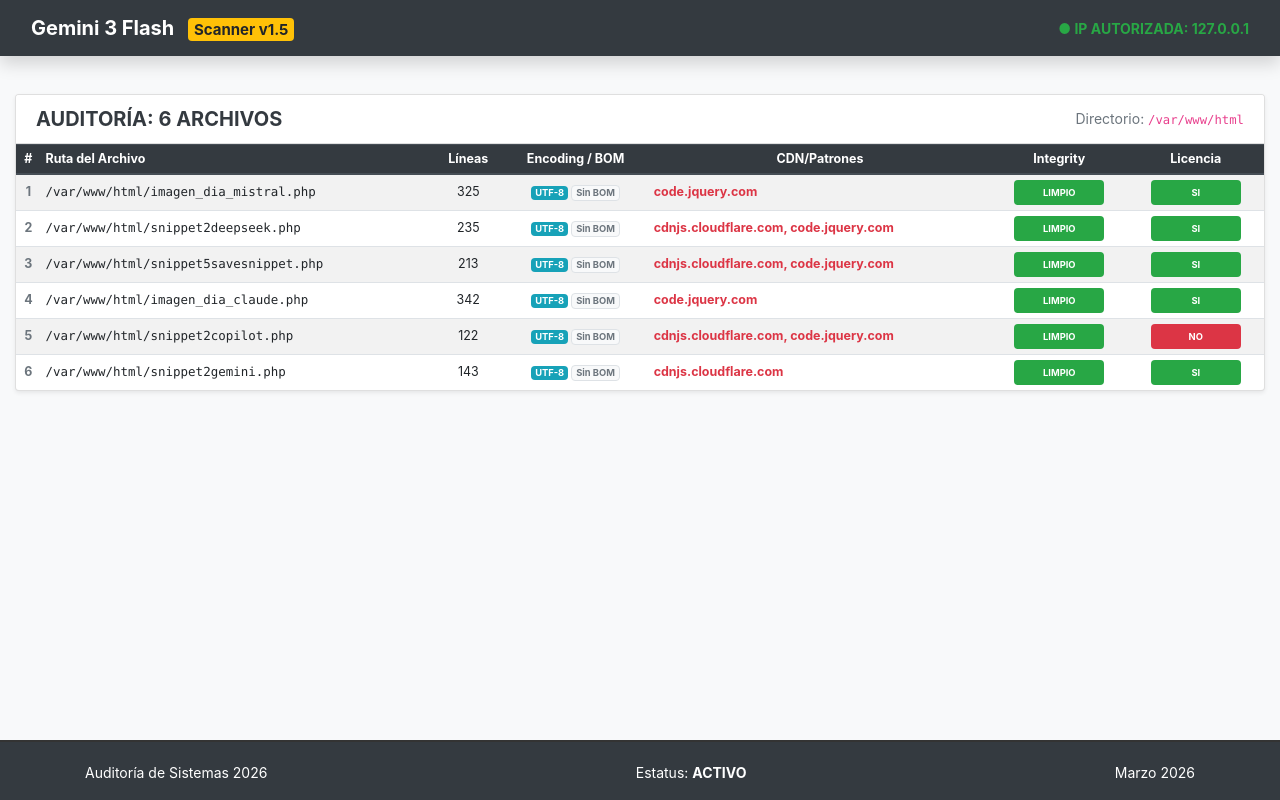
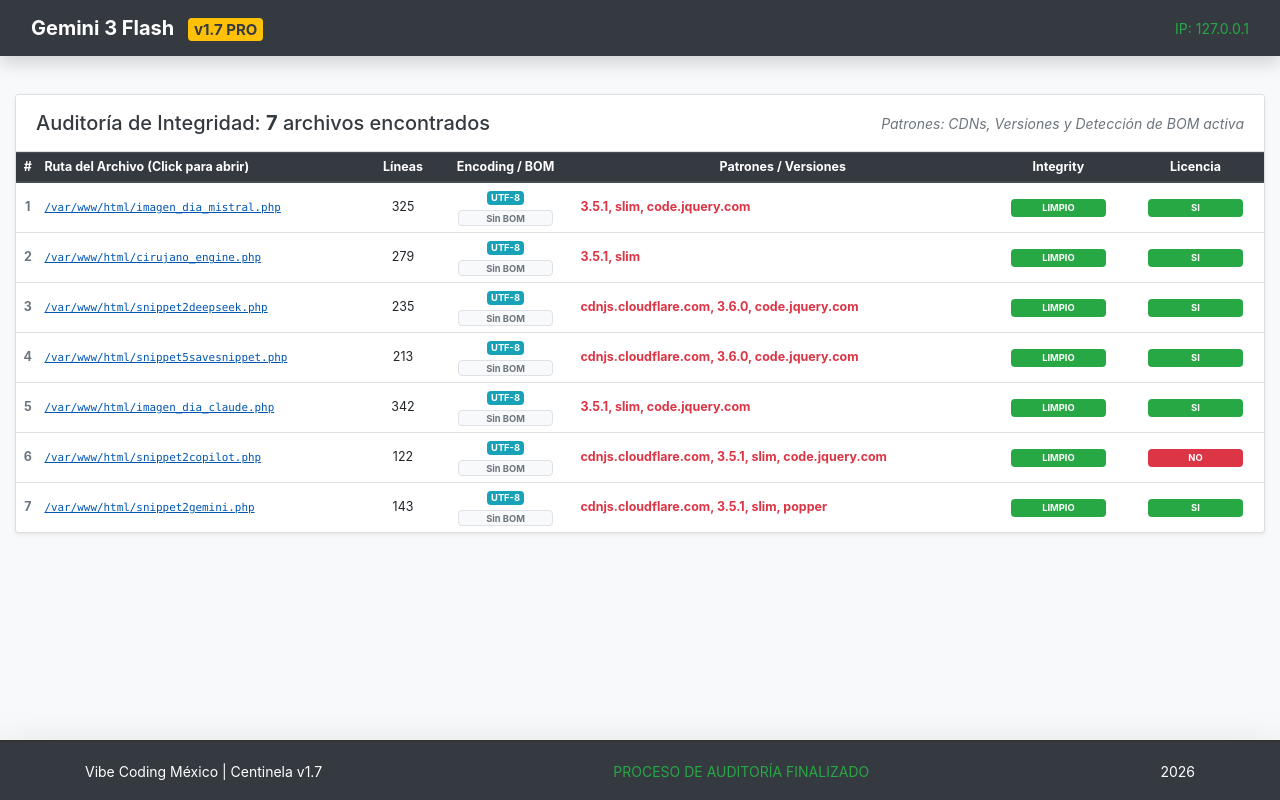
Before and after one commit to AlfonsoOrozcoAguilarnoNDA/snippetsMIT, a PHP site: page /snippetcorregirCDN.php in a window 1280 px wide. Run offline with PHP 8.4, Linux system fonts and the light colour scheme.

Commit message:
Update snippetcorregirCDN.php

```diff
--- a/snippetcorregirCDN.php
+++ b/snippetcorregirCDN.php
@@ -20,12 +20,13 @@
  * Auditoría de Librerías y Atributos - Ejecución Automática
  * PHP 8.x Procedural + Bootstrap 4.6
  */
+
 // --- 1. CONTROL DE ACCESO POR IP ---
 $ipsAutorizadas = [
-    '127.0.0.1', // Localhost IPv4
-    '::1',       // Localhost IPv6
-    '192.168.1.1', // Ejemplo IP local
-    // Agrega aquí tu IP pública si lo corres en un servidor remoto
+    '127.0.0.1',
+    '::1',
+	'201.103.224.166', // la tuya
+    '192.168.1.1',
 ];
 
 $ipVisitante = $_SERVER['REMOTE_ADDR'];
@@ -36,19 +37,23 @@ $mbstring_instalada = extension_loaded('mbstring');
 
 $directorioBase = __DIR__;
 $extensionBuscada = 'php';
+
+// Listado de patrones actualizado v1.7
 $patrones = [
     'maxcdn.bootstrapcdn.com',
     'stackpath.bootstrapcdn.com',
     'cdnjs.cloudflare.com',
-    '4.6.3',
-    '4.5.2',
-    '5.15.3',
+    '4.6.3', '4.5.2', '4.5.3',
+    '5.15.1', '5.15.2', '5.15.3',
+    '3.2.1', '3.5.1', '3.6.0', '3.7.0',
+    '6.0.0', '6.5.0', '6.5.2',
+    'slim', 'popper',
+    'sha256-XOqroi11tYnBDfnSiK9n7No+34id9mN9F5nOTpL0skw=',
     'code.jquery.com'
 ];
 
 $resultados = [];
 
-// Solo ejecutamos si hay acceso y mbstring está presente
 if ($accesoConcedido && $mbstring_instalada) {
     $directory = new RecursiveDirectoryIterator($directorioBase);
     $iterator = new RecursiveIteratorIterator($directory);
@@ -58,30 +63,35 @@ if ($accesoConcedido && $mbstring_instalada) {
             if ($archivo->getFilename() === basename(__FILE__)) continue;
 
             $rutaCompleta = $archivo->getPathname();
+            // Generamos una ruta relativa para el enlace target_blank
+            $rutaRelativa = str_replace($directorioBase . DIRECTORY_SEPARATOR, '', $rutaCompleta);
+
             $contenido = file_get_contents($rutaCompleta);
 
-            $encontrado = false;
-            $dominiosDetectados = [];
+            $matchPatron = false;
+            $detectados = [];
 
             foreach ($patrones as $patron) {
                 if (strpos($contenido, $patron) !== false) {
-                    $encontrado = true;
-                    $dominiosDetectados[] = $patron;
+                    $matchPatron = true;
+                    $detectados[] = $patron;
                 }
             }
 
-            if ($encontrado) {
-                $lineas = count(file($rutaCompleta));
-                $bom = (substr($contenido, 0, 3) === pack("CCC", 0xef, 0xbb, 0xbf));
-                $encoding = mb_detect_encoding($contenido, 'UTF-8', true) ?: 'Otro/Desconocido';
+            $tieneBOM = (substr($contenido, 0, 3) === pack("CCC", 0xef, 0xbb, 0xbf));
+
+            if ($matchPatron || $tieneBOM) {
+                $lineas = @count(file($rutaCompleta)) ?: 0;
+                $encoding = mb_detect_encoding($contenido, 'UTF-8', true) ?: 'Desconocido';
 
                 $resultados[] = [
                     'archivo' => $rutaCompleta,
-                    'dominios' => implode(', ', array_unique($dominiosDetectados)),
+                    'enlace'  => $rutaRelativa,
+                    'dominios' => implode(', ', array_unique($detectados)),
                     'integrity' => (strpos($contenido, 'integrity') !== false),
                     'licencia' => (strpos($contenido, 'Licencia') !== false),
                     'lineas' => $lineas,
-                    'bom' => $bom,
+                    'bom' => $tieneBOM,
                     'encoding' => $encoding
                 ];
             }
@@ -95,13 +105,16 @@ if ($accesoConcedido && $mbstring_instalada) {
 <head>
     <meta charset="UTF-8">
     <meta name="viewport" content="width=device-width, initial-scale=1.0">
-    <title>Auditor de Código - Acceso Restringido</title>
+    <title>Auditor Centinela v1.7</title>
     <link rel="stylesheet" href="https://cdn.jsdelivr.net/npm/bootstrap@4.6.2/dist/css/bootstrap.min.css">
     <style>
         body { padding-top: 70px; padding-bottom: 80px; }
         .footer { position: fixed; bottom: 0; width: 100%; height: 60px; line-height: 60px; background-color: #1a1a1a; color: #888; border-top: 2px solid #333; }
         .table-sm td, .table-sm th { font-size: 0.78rem; vertical-align: middle; }
-        .badge-fixed { width: 90px; display: inline-block; }
+        .badge-fixed { width: 95px; display: inline-block; text-align: center; }
+        .row-bom { background-color: rgba(255, 0, 0, 0.04); }
+        .link-archivo { color: #0056b3; text-decoration: underline; font-weight: 500; }
+        .link-archivo:hover { color: #003366; background: #e9ecef; }
     </style>
 </head>
 <body class="bg-light">
@@ -109,11 +122,9 @@ if ($accesoConcedido && $mbstring_instalada) {
 <nav class="navbar navbar-expand-md navbar-dark fixed-top bg-dark shadow">
     <div class="container-fluid">
         <a class="navbar-brand" href="#">
-            <strong>Gemini 3 Flash</strong> <span class="badge badge-warning ml-2">Scanner v1.5</span>
+            <strong>Gemini 3 Flash</strong> <span class="badge badge-warning ml-2 text-dark">v1.7 PRO</span>
         </a>
-        <?php if ($accesoConcedido): ?>
-            <span class="navbar-text small text-success font-weight-bold">● IP AUTORIZADA: <?php echo $ipVisitante; ?></span>
-        <?php endif; ?>
+        <span class="navbar-text small text-success">IP: <?php echo $ipVisitante; ?></span>
     </div>
 </nav>
 
@@ -122,65 +133,63 @@ if ($accesoConcedido && $mbstring_instalada) {
     <?php if (!$accesoConcedido): ?>
         <div class="jumbotron shadow border-danger bg-white text-center mt-5">
             <h1 class="display-4 text-danger font-weight-bold">Acceso Denegado</h1>
-            <p class="lead">Lo sentimos, esta herramienta de auditoría es de uso privado.</p>
-            <hr class="my-4">
-            <div class="alert alert-warning d-inline-block px-5">
-                La dirección IP <strong><?php echo $ipVisitante; ?></strong> no está autorizada.
-            </div>
-            <p class="mt-4 small text-muted">Por seguridad, este intento de acceso ha sido registrado.</p>
+            <p class="lead">IP <strong><?php echo $ipVisitante; ?></strong> no autorizada.</p>
         </div>
 
     <?php elseif (!$mbstring_instalada): ?>
-        <div class="alert alert-danger shadow">
-            <h4 class="alert-heading font-weight-bold">¡Falta mbstring!</h4>
-            <p>Habilita la extensión <code>mbstring</code> en tu configuración de PHP para continuar.</p>
-        </div>
+        <div class="alert alert-danger shadow">Error: Falta extensión mbstring.</div>
 
     <?php else: ?>
-        <div class="card shadow-sm">
-            <div class="card-header bg-white d-flex justify-content-between align-items-center">
-                <h5 class="mb-0 text-dark font-weight-bold text-uppercase">Auditoría: <?php echo count($resultados); ?> Archivos</h5>
-                <small class="text-muted">Directorio: <code><?php echo $directorioBase; ?></code></small>
+        <div class="card shadow-sm mb-4">
+            <div class="card-header bg-white d-flex justify-content-between align-items-center py-3">
+                <h5 class="mb-0 text-dark">Auditoría de Integridad: <strong><?php echo count($resultados); ?></strong> archivos encontrados</h5>
+                <span class="small text-muted font-italic">Patrones: CDNs, Versiones y Detección de BOM activa</span>
             </div>
             <div class="card-body p-0">
                 <div class="table-responsive">
-                    <table class="table table-sm table-hover table-striped mb-0">
+                    <table class="table table-sm table-hover mb-0">
                         <thead class="thead-dark text-center">
                             <tr>
                                 <th>#</th>
-                                <th class="text-left">Ruta del Archivo</th>
+                                <th class="text-left">Ruta del Archivo (Click para abrir)</th>
                                 <th>Líneas</th>
                                 <th>Encoding / BOM</th>
-                                <th>CDN/Patrones</th>
+                                <th>Patrones / Versiones</th>
                                 <th>Integrity</th>
                                 <th>Licencia</th>
                             </tr>
                         </thead>
                         <tbody>
                             <?php if (empty($resultados)): ?>
-                                <tr><td colspan="7" class="text-center py-5">No se encontraron patrones para corregir.</td></tr>
+                                <tr><td colspan="7" class="text-center py-5">No se detectaron archivos con los criterios de búsqueda.</td></tr>
                             <?php else: ?>
                                 <?php foreach ($resultados as $index => $res): ?>
-                                    <tr>
+                                    <tr class="<?php echo $res['bom'] ? 'row-bom' : ''; ?>">
                                         <td class="text-center font-weight-bold text-secondary"><?php echo $index + 1; ?></td>
-                                        <td class="text-monospace small"><?php echo htmlspecialchars($res['archivo']); ?></td>
+                                        <td>
+                                            <a href="<?php echo htmlspecialchars($res['enlace']); ?>" target="_blank" class="text-monospace small link-archivo">
+                                                <?php echo htmlspecialchars($res['archivo']); ?>
+                                            </a>
+                                        </td>
                                         <td class="text-center"><?php echo number_format($res['lineas']); ?></td>
                                         <td class="text-center">
-                                            <span class="badge badge-info"><?php echo $res['encoding']; ?></span>
+                                            <span class="badge badge-info mb-1"><?php echo $res['encoding']; ?></span><br>
                                             <?php if ($res['bom']): ?>
-                                                <span class="badge badge-danger">CON BOM</span>
+                                                <span class="badge badge-danger badge-fixed">CON BOM</span>
                                             <?php else: ?>
-                                                <span class="badge badge-light border text-muted small">Sin BOM</span>
+                                                <span class="badge badge-light border text-muted badge-fixed small">Sin BOM</span>
                                             <?php endif; ?>
                                         </td>
-                                        <td class="small text-danger font-weight-bold"><?php echo $res['dominios']; ?></td>
+                                        <td class="small text-danger font-weight-bold">
+                                            <?php echo $res['dominios'] ?: '<span class="text-muted small">Causa: Solo BOM</span>'; ?>
+                                        </td>
                                         <td class="text-center">
-                                            <span class="badge badge-<?php echo $res['integrity'] ? 'danger' : 'success'; ?> badge-fixed p-2">
+                                            <span class="badge badge-<?php echo $res['integrity'] ? 'danger' : 'success'; ?> badge-fixed py-1">
                                                 <?php echo $res['integrity'] ? 'CON INTG' : 'LIMPIO'; ?>
                                             </span>
                                         </td>
                                         <td class="text-center">
-                                            <span class="badge badge-<?php echo $res['licencia'] ? 'success' : 'danger'; ?> badge-fixed p-2">
+                                            <span class="badge badge-<?php echo $res['licencia'] ? 'success' : 'danger'; ?> badge-fixed py-1">
                                                 <?php echo $res['licencia'] ? 'SI' : 'NO'; ?>
                                             </span>
                                         </td>
@@ -197,11 +206,11 @@ if ($accesoConcedido && $mbstring_instalada) {
     <div class="py-5"></div>
 </div>
 
-<footer class="footer mt-auto bg-dark text-white text-center">
-    <div class="container d-flex justify-content-between">
-        <span><small>Auditoría de Sistemas 2026</small></span>
-        <span><small>Estatus: <strong><?php echo ($accesoConcedido && $mbstring_instalada) ? 'ACTIVO' : 'RESTRINGIDO'; ?></strong></small></span>
-        <span><small>Marzo 2026</small></span>
+<footer class="footer mt-auto bg-dark text-white text-center shadow-lg">
+    <div class="container d-flex justify-content-between small">
+        <span>Vibe Coding México | Centinela v1.7</span>
+        <span class="text-success">PROCESO DE AUDITORÍA FINALIZADO</span>
+        <span>2026</span>
     </div>
 </footer>
 
```
